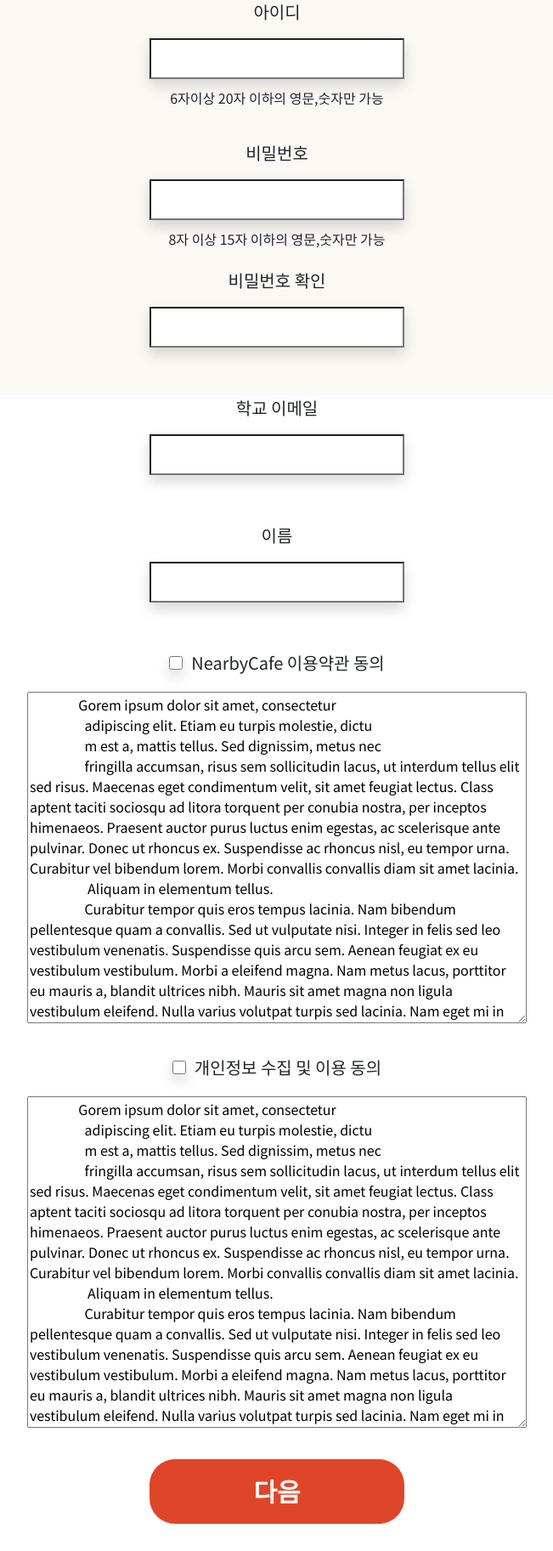
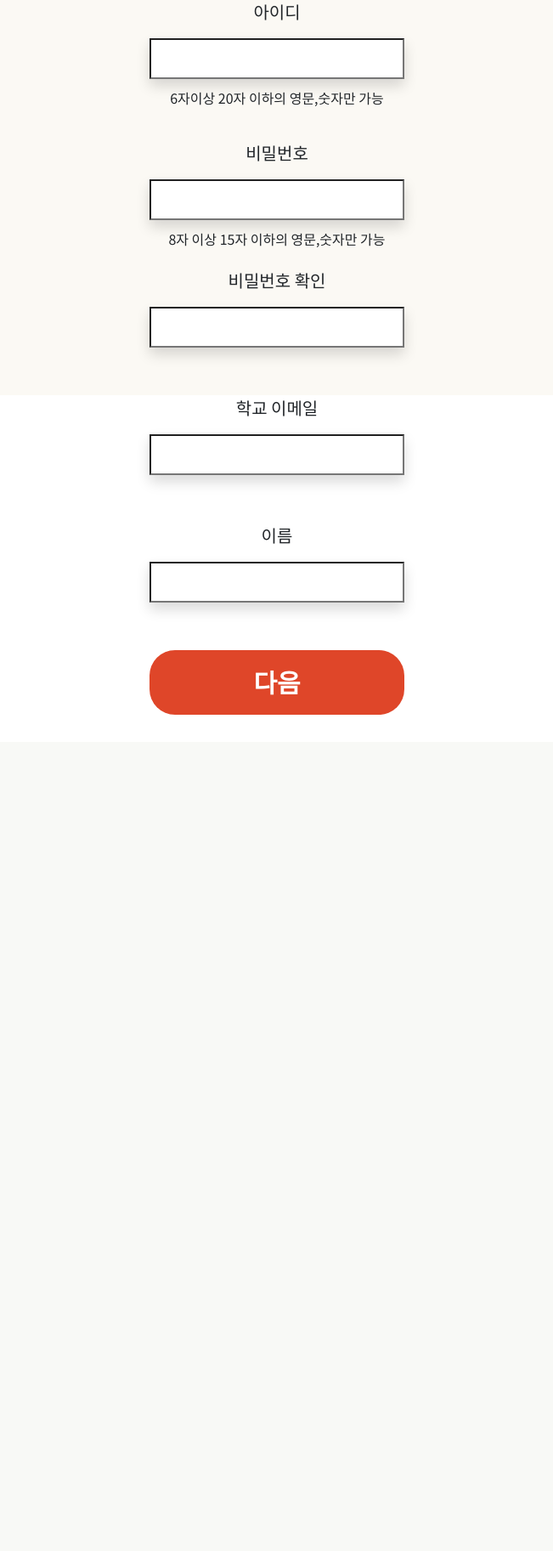
Before and after one commit to se0jinYoon/NearByCafe, a Django app: page /signup/ in a window 1280 px wide. Shown: the part 335-2160 px from the top of the page at 85% size, without its empty margins (314-965 px from the left). After the commit the page ends 1176 px from the top, so only its background shows below. Run offline with Django 4.2, Linux system fonts and the light colour scheme; some libraries are stand-ins or nearby versions.

Commit message:
[fix] 회원가입 이용약관 등 제외

```diff
--- a/User/views.py
+++ b/User/views.py
@@ -251,15 +251,15 @@ def sign_up(request: HttpRequest, *args, **kwargs):
                 request, '올바른 비밀번호 형식을 입력해주세요. (영문 대소문자, 숫자, 특수문자 일부 허용)')
             return redirect('User:sign_up')
 
-        if len(request.POST.getlist('agree1')) == 0:
-            messages.error(
-                request, '이용 약관에 동의해주세요.')
-            return redirect('User:sign_up')
+        # if len(request.POST.getlist('agree1')) == 0:
+        #     messages.error(
+        #         request, '이용 약관에 동의해주세요.')
+        #     return redirect('User:sign_up')
 
-        if len(request.POST.getlist('agree2')) == 0:
-            messages.error(
-                request, '개인정보 수집 및 이용에 동의해주세요.')
-            return redirect('User:sign_up')
+        # if len(request.POST.getlist('agree2')) == 0:
+        #     messages.error(
+        #         request, '개인정보 수집 및 이용에 동의해주세요.')
+        #     return redirect('User:sign_up')
 
         # if len(request.POST.getlist('agree3')) == 0:
         #     messages.error(
--- a/templates/signup_cj.html
+++ b/templates/signup_cj.html
@@ -1,8 +1,10 @@
 {% extends 'nav.html' %} {% block content %} {% load static %}
 <div class="overlay_cj"></div>
 <main id="signup">
-    <div class="signup_container ">
-        <div class="signup__logo d-flex flex-row align-items-center justify-content-center"><img src="{% static 'image/logo_small.svg' %}" alt="logo" /> <span class="signup_text">회원가입</span> </div>
+    <div class="signup_container">
+        <div class="signup__logo d-flex flex-row align-items-center justify-content-center">
+            <img src="{% static 'image/logo_small.svg' %}" alt="logo" /> <span class="signup_text">회원가입</span>
+        </div>
         <form action="" method="POST">
             <!--action부분에 백엔드 url삽입-->
             {% csrf_token %}
@@ -41,43 +43,21 @@
                 <input class="shadow" type="text" name="realname" />
             </div>
 
-            <!-- 아래에 체크박스 태그 란에 value값을 어케 줘야하나? -->
-            <div class="terms_box">
-                <!--NearbyCafe 이용약관 동의-->
+            <!-- <div class="terms_box">
                 <p class="box_name"><input class="checkbox shadow" type="checkbox" name="agree1" /><span>NearbyCafe 이용약관 동의</span></p>
                 <textarea name="" id="" readonly="readonly" cols="60" rows="16">
-                Gorem ipsum dolor sit amet, consectetur
-                  adipiscing elit. Etiam eu turpis molestie, dictu
-                  m est a, mattis tellus. Sed dignissim, metus nec
-                  fringilla accumsan, risus sem sollicitudin lacus, ut interdum tellus elit sed risus. Maecenas eget condimentum velit, sit amet feugiat lectus. Class aptent taciti sociosqu ad litora torquent per conubia nostra, per inceptos himenaeos. Praesent auctor purus luctus enim egestas, ac scelerisque ante pulvinar. Donec ut rhoncus ex. Suspendisse ac rhoncus nisl, eu tempor urna. Curabitur vel bibendum lorem. Morbi convallis convallis diam sit amet lacinia.
-                   Aliquam in elementum tellus.
-                  Curabitur tempor quis eros tempus lacinia. Nam bibendum pellentesque quam a convallis. Sed ut vulputate nisi. Integer in felis sed leo vestibulum venenatis. Suspendisse quis arcu sem. Aenean feugiat ex eu vestibulum vestibulum. Morbi a eleifend magna. Nam metus lacus, porttitor eu mauris a, blandit ultrices nibh. Mauris sit amet magna non ligula vestibulum eleifend. Nulla varius volutpat turpis sed lacinia. Nam eget mi in purus lobortis eleifend. Sed nec ante dictum sem condimentum ullamcorper quis venenatis nisi.
-                   Proin vitae facilisis nisi, ac posuere leo.
-                  Nam pulvinar blandit velit,
-                  id condimentum diam faucibus at. Aliquam lacus nisi,
-                  sollicitudin at nisi nec, fermentum congue felis.
-                  Quisque mauris dolor, fringilla sed tincidunt ac, finibus non odio. Sed vitae mauris nec ante pretium finibus. Donec nisl neque, pharetra ac elit eu, faucibus aliquam ligula. Nullam dictum, tellus tincidunt tempor laoreet, nibh elit sollicitudin felis, eget feugiat sapien diam nec nisl. Aenean gravida turpis nisi, consequat dictum risus dapibus a. Duis felis ante, varius in neque eu, tempor suscipit sem. Maecenas ullamcorper gravida se.
+                    NearbyCafe 이용약관 동의
               </textarea
                 >
             </div>
 
             <div class="terms_box">
-                <!--개인정보 수집 및 이용 동의-->
                 <p class="box_name"><input class="checkbox shadow" type="checkbox" name="agree2" /><span>개인정보 수집 및 이용 동의</span></p>
                 <textarea name="" id="" readonly="readonly" cols="60" rows="16">
-                Gorem ipsum dolor sit amet, consectetur
-                  adipiscing elit. Etiam eu turpis molestie, dictu
-                  m est a, mattis tellus. Sed dignissim, metus nec
-                  fringilla accumsan, risus sem sollicitudin lacus, ut interdum tellus elit sed risus. Maecenas eget condimentum velit, sit amet feugiat lectus. Class aptent taciti sociosqu ad litora torquent per conubia nostra, per inceptos himenaeos. Praesent auctor purus luctus enim egestas, ac scelerisque ante pulvinar. Donec ut rhoncus ex. Suspendisse ac rhoncus nisl, eu tempor urna. Curabitur vel bibendum lorem. Morbi convallis convallis diam sit amet lacinia.
-                   Aliquam in elementum tellus.
-                  Curabitur tempor quis eros tempus lacinia. Nam bibendum pellentesque quam a convallis. Sed ut vulputate nisi. Integer in felis sed leo vestibulum venenatis. Suspendisse quis arcu sem. Aenean feugiat ex eu vestibulum vestibulum. Morbi a eleifend magna. Nam metus lacus, porttitor eu mauris a, blandit ultrices nibh. Mauris sit amet magna non ligula vestibulum eleifend. Nulla varius volutpat turpis sed lacinia. Nam eget mi in purus lobortis eleifend. Sed nec ante dictum sem condimentum ullamcorper quis venenatis nisi.
-                   Proin vitae facilisis nisi, ac posuere leo.
-                  Nam pulvinar blandit velit,
-                  id condimentum diam faucibus at. Aliquam lacus nisi,
-                  sollicitudin at nisi nec, fermentum congue felis.
-                  Quisque mauris dolor, fringilla sed tincidunt ac, finibus non odio. Sed vitae mauris nec ante pretium finibus. Donec nisl neque, pharetra ac elit eu, faucibus aliquam ligula. Nullam dictum, tellus tincidunt tempor laoreet, nibh elit sollicitudin felis, eget feugiat sapien diam nec nisl. Aenean gravida turpis nisi, consequat dictum risus dapibus a. Duis felis ante, varius in neque eu, tempor suscipit sem. Maecenas ullamcorper gravida se.
-              </textarea>
-            </div>
+                    개인정보 수집 및 이용 동의
+              </textarea
+                >
+            </div> -->
 
             <button id="signup_btn" type="submit" onclick="" data-bs-toggle="modal" data-bs-target="#howorder">다음</button>
         </form>
```
